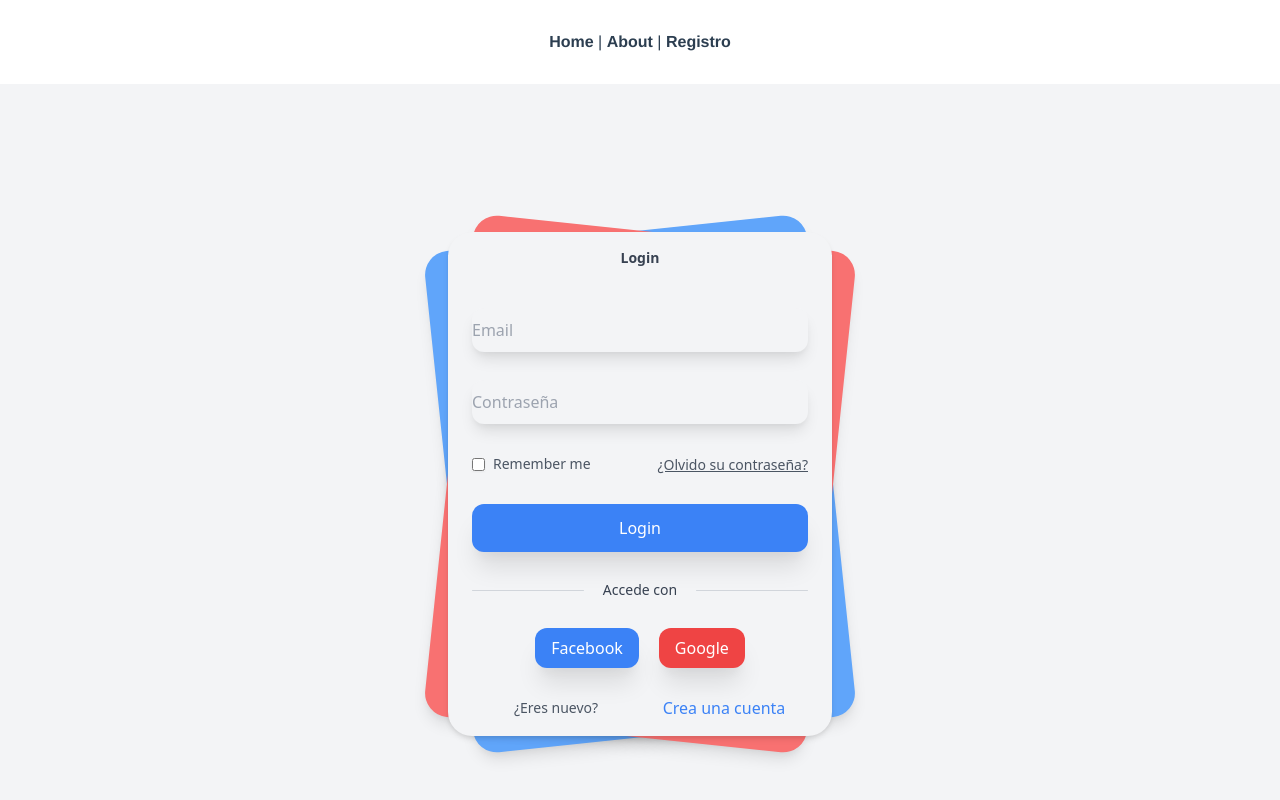
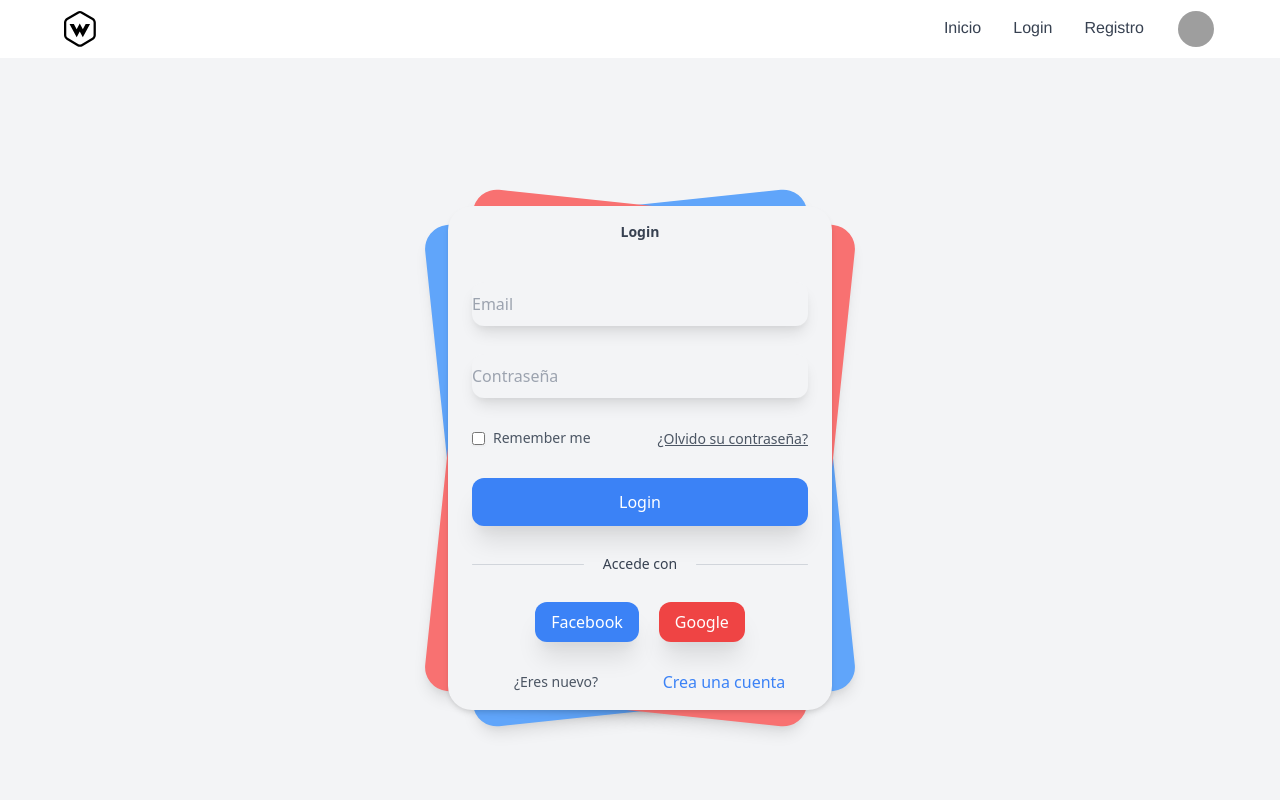
Before and after one commit to alopec10/UNDERPRYCED, a Vue app in the folder Frontend/: page /iniciarsesion in a window 1280 px wide. Shown: the top 800 px of the page. Built offline with nearby package versions, Linux system fonts and the light colour scheme; grey boxes are pictures that could not be loaded.

Commit message:
NavBar created and added

```diff
--- a/Frontend/src/App.vue
+++ b/Frontend/src/App.vue
@@ -1,11 +1,14 @@
 <template>
   <div id="app">
-    <div id="nav">
+    <NavBar></NavBar>
+<!--    <div id="nav">
       <router-link to="/">Home</router-link> |
       <router-link to="/about">About</router-link> |
       <router-link to="/registro">Registro</router-link>
-    </div>
+    </div>-->
+
     <router-view/>
+    <Footer></Footer>
   </div>
 </template>
 
@@ -31,3 +34,15 @@
   }
 }
 </style>
+
+<script>
+import Footer from '@/components/Footer.vue'
+import NavBar from '@/components/NavBar.vue'
+export default {
+  name: "App",
+  components: {
+    Footer,
+    NavBar
+  }
+}
+</script>
--- /dev/null
+++ b/Frontend/src/components/NavBar.vue
@@ -0,0 +1,37 @@
+<template>
+  <header class="lg:px-16 px-6 bg-white flex flex-wrap items-center lg:py-0 py-2">
+    <div class="flex-1 flex justify-between items-center">
+      <a href="#">
+        <svg width="32" height="36" viewBox="0 0 32 36" xmlns="http://www.w3.org/2000/svg"><path d="M15.922 35.798c-.946 0-1.852-.228-2.549-.638l-10.825-6.379c-1.428-.843-2.549-2.82-2.549-4.501v-12.762c0-1.681 1.12-3.663 2.549-4.501l10.825-6.379c.696-.41 1.602-.638 2.549-.638.946 0 1.852.228 2.549.638l10.825 6.379c1.428.843 2.549 2.82 2.549 4.501v12.762c0 1.681-1.12 3.663-2.549 4.501l-10.825 6.379c-.696.41-1.602.638-2.549.638zm0-33.474c-.545 0-1.058.118-1.406.323l-10.825 6.383c-.737.433-1.406 1.617-1.406 2.488v12.762c0 .866.67 2.05 1.406 2.488l10.825 6.379c.348.205.862.323 1.406.323.545 0 1.058-.118 1.406-.323l10.825-6.383c.737-.433 1.406-1.617 1.406-2.488v-12.757c0-.866-.67-2.05-1.406-2.488l-10.825-6.379c-.348-.21-.862-.328-1.406-.328zM26.024 13.104l-7.205 13.258-3.053-5.777-3.071 5.777-7.187-13.258h4.343l2.803 5.189 3.107-5.832 3.089 5.832 2.821-5.189h4.352z"></path></svg>
+      </a>
+    </div>
+
+    <label for="menu-toggle" class="pointer-cursor lg:hidden block"><svg class="fill-current text-gray-900" xmlns="http://www.w3.org/2000/svg" width="20" height="20" viewBox="0 0 20 20"><title>menu</title><path d="M0 3h20v2H0V3zm0 6h20v2H0V9zm0 6h20v2H0v-2z"></path></svg></label>
+    <input class="hidden" type="checkbox" id="menu-toggle" />
+
+    <div class="hidden lg:flex lg:items-center lg:w-auto w-full" id="menu">
+      <nav>
+        <ul class="lg:flex items-center justify-between text-base text-gray-700 pt-4 lg:pt-0">
+          <li><a class="lg:p-4 py-3 px-0 block border-b-2 border-transparent hover:border-indigo-400" href="/">Inicio</a></li>
+          <li><a class="lg:p-4 py-3 px-0 block border-b-2 border-transparent hover:border-indigo-400" href="/iniciarsesion">Login</a></li>
+          <li><a class="lg:p-4 py-3 px-0 block border-b-2 border-transparent hover:border-indigo-400" href="/registro">Registro</a></li>
+        </ul>
+      </nav>
+      <a href="#" class="lg:ml-4 flex items-center justify-start lg:mb-0 mb-4 pointer-cursor">
+        <img class="rounded-full w-10 h-10 border-2 border-transparent hover:border-indigo-400" src="https://static.wikia.nocookie.net/youtubepedia/images/b/b8/Knekro_apariencia.PNG/revision/latest/smart/width/200/height/200?cb=20210127195400&path-prefix=es" alt="Andy Leverenz">
+      </a>
+
+    </div>
+
+  </header>
+</template>
+
+<script>
+export default {
+  name: "NavBar"
+}
+</script>
+
+<style scoped>
+
+</style>
--- a/Frontend/src/views/Home.vue
+++ b/Frontend/src/views/Home.vue
@@ -1,6 +1,7 @@
 <template>
   <div class="home">
     <img alt="Vue logo" src="../assets/logo.png">
+    <NavBar></NavBar>
     <HelloWorld msg="Welcome to Your Vue.js App"/>
   </div>
 </template>
@@ -8,11 +9,13 @@
 <script>
 // @ is an alias to /src
 import HelloWorld from '@/components/HelloWorld.vue'
+import NavBar from '@/components/NavBar.vue'
 
 export default {
   name: 'Home',
   components: {
-    HelloWorld
+    HelloWorld,
+    NavBar
   }
 }
 </script>
```
